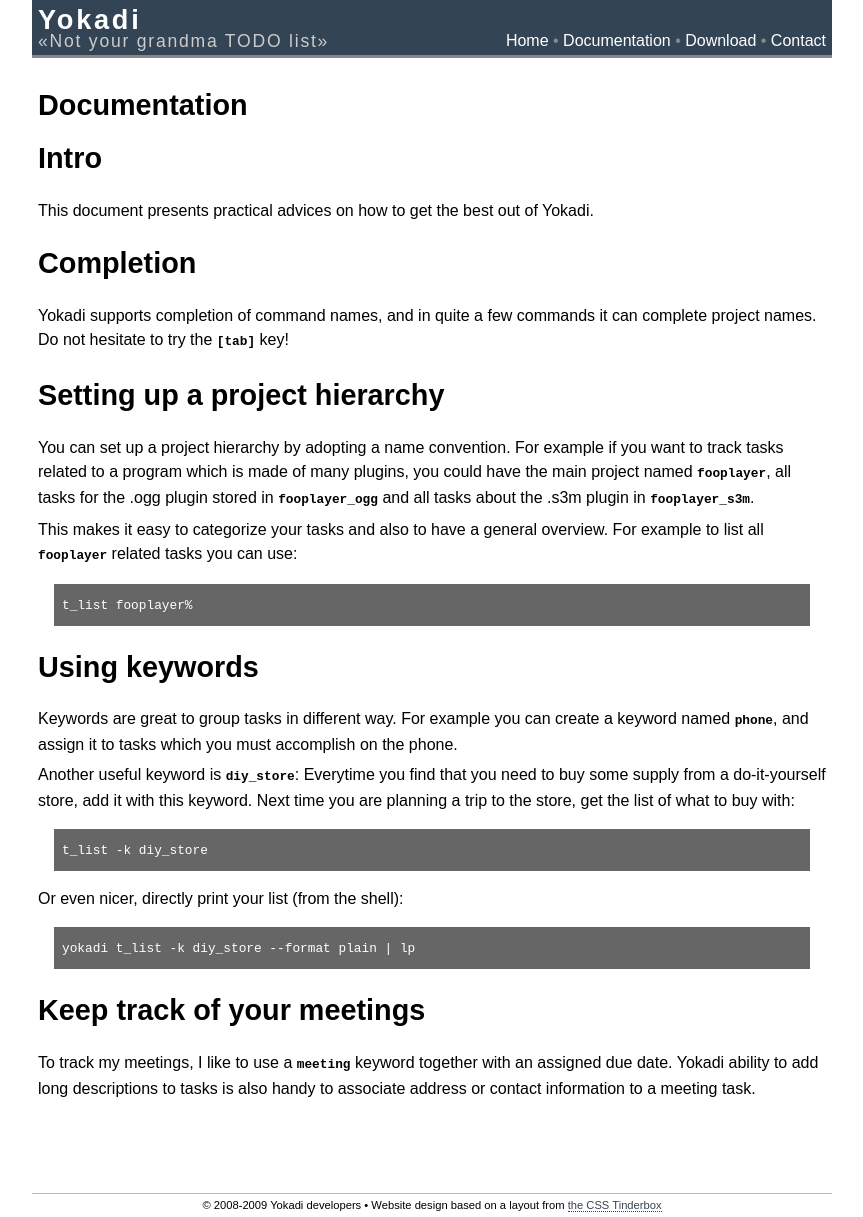
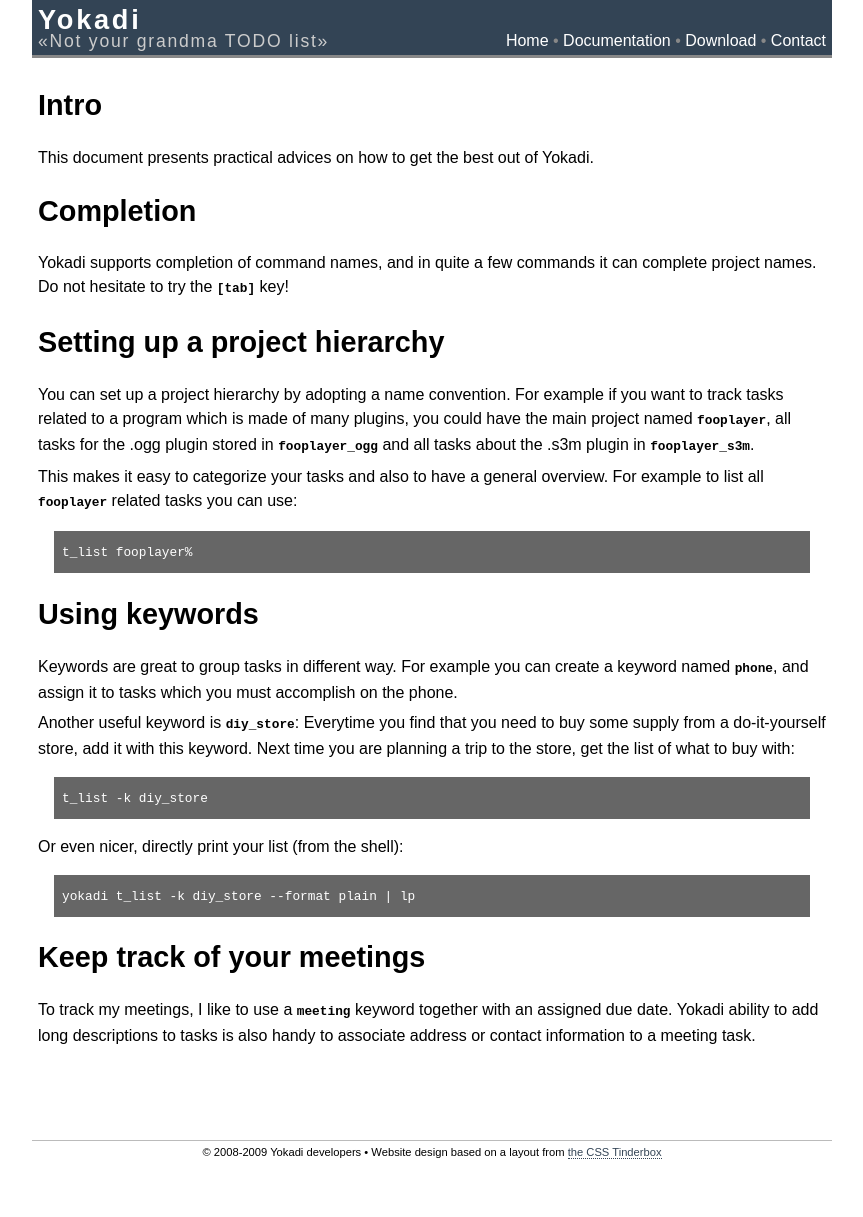
Before and after one commit to yokadi/yokadi.github.com, a Jekyll site: the page built from tips.markdown, in a window 1280 px wide. Shown: the whole page, without its empty margins (208-1071 px from the left). Built offline with Jekyll 4.4.1, drawn with Linux system fonts in a browser that asks for light colours; after the commit the page ends 1164 px from its top, so only the background shows below that.

Commit message:
Avoid duplicate headers in documentation pages.

```diff
--- a/README.markdown
+++ b/README.markdown
@@ -1,8 +1,7 @@
 ---
-title: Documentation
+title: What is it?
 layout: default
 ---
-# What is it?
 
 Yokadi is a command-line oriented, SQLite powered, TODO list tool.  It helps
 you organize all the things you have to do and you must not forget. It aims to
--- a/bugtracking.markdown
+++ b/bugtracking.markdown
@@ -1,8 +1,7 @@
 ---
-title: Documentation
+title: Using Yokadi as a bugtracker
 layout: default
 ---
-# Using Yokadi as a bugtracker
 
 ## Introduction
 
--- a/hacking.markdown
+++ b/hacking.markdown
@@ -1,8 +1,7 @@
 ---
-title: Documentation
+title: Coding style
 layout: default
 ---
-# Coding style
 
 ## Naming
 
--- a/tips.markdown
+++ b/tips.markdown
@@ -1,8 +1,7 @@
 ---
-title: Documentation
+title: Intro
 layout: default
 ---
-# Intro
 
 This document presents practical advices on how to get the best out of Yokadi.
 
```
Also changed, not shown: doc.markdown (+4 -4 lines), 1 other file.
